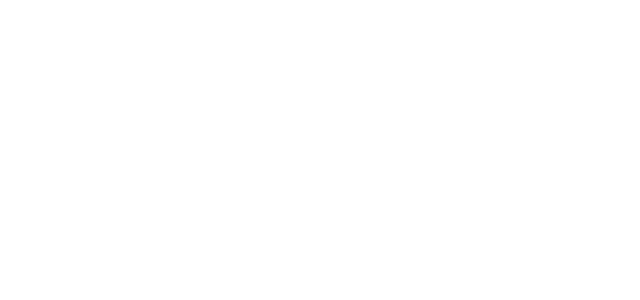
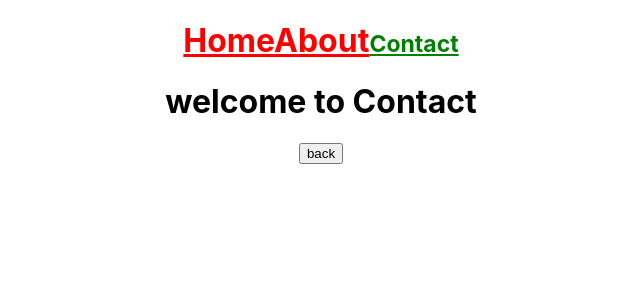
Before and after one commit to Hussain-0408/react-router-assignment, a React (Create React App) app: page /Contact in a window 1280 px wide. Shown: the top 300 px of the page, without its empty margins (319-959 px from the left). Built offline with nearby package versions, Linux system fonts and the light colour scheme.

Commit message:
practice code of router

```diff
--- a/package.json
+++ b/package.json
@@ -9,6 +9,7 @@
     "@testing-library/user-event": "^13.5.0",
     "react": "^19.1.1",
     "react-dom": "^19.1.1",
+    "react-router-dom": "^7.9.1",
     "react-scripts": "5.0.1",
     "web-vitals": "^2.1.4"
   },
--- a/src/App.js
+++ b/src/App.js
@@ -1,9 +1,26 @@
-
+import { Route, Routes, useNavigate } from 'react-router-dom';
 import './App.css';
+import Home from './components/Home';
+import Contact from './components/Contact';
+import Navbar from './components/Navbar';
+import About from './components/About';
+import PageNotfound from './components/PageNotfound';
 
 function App() {
+ const navigate = useNavigate();
   return (
     <div className="App">
+      <Navbar />
+      <Routes>
+
+        <Route path='/' element={<Home/>} />
+        <Route path='/About' element={<About/>} />
+        <Route path='/Contact' element={<Contact/>} />
+        <Route path ='*' element ={<PageNotfound /> } />
+      </Routes>
+      {/* <button onClick={()=> navigateTowhere()}>About</button> */}
+       {/* <button onClick={()=> navigateTo('/Contact')}>About</button> */}
+        <button onClick={()=>navigate(-1)}> back</button>
 
     </div>
   );
--- /dev/null
+++ b/src/components/About.js
@@ -0,0 +1,9 @@
+import React from 'react'
+
+function About() {
+  return (
+    <div>About</div>
+  )
+}
+
+export default About
--- /dev/null
+++ b/src/components/Contact.js
@@ -0,0 +1,14 @@
+import React from 'react'
+import { useNavigate } from 'react-router-dom'
+
+function Contact() {
+
+  return (
+    <div>
+        <h1>welcome to Contact</h1>
+
+    </div>
+  )
+}
+
+export default Contact
--- /dev/null
+++ b/src/components/Home.js
@@ -0,0 +1,11 @@
+import React from 'react'
+
+function Home() {
+  return (
+    <div>
+        <h1>welcome to Home</h1>
+    </div>
+  )
+}
+
+export default Home
--- /dev/null
+++ b/src/components/Navbar.js
@@ -0,0 +1,25 @@
+import React from 'react'
+import { NavLink } from 'react-router-dom'
+
+function Navbar() {
+    const NavLinkcss = ({isActive})=>{
+        return{
+            color: isActive ? "green" : "red",
+            fontsize: isActive ? "10px" : "20px",
+
+        }
+    }
+
+  return (
+    <div>
+        <h1>
+            <NavLink style = {NavLinkcss} to='/'>Home</NavLink>
+
+            <NavLink style = {NavLinkcss} to ='/About'>About</NavLink>
+            <NavLink style = {NavLinkcss} to='/Contact'>Contact</NavLink>
+        </h1>
+    </div>
+  )
+}
+
+export default Navbar
--- /dev/null
+++ b/src/components/PageNotfound.js
@@ -0,0 +1,9 @@
+import React from 'react'
+
+function PageNotfound() {
+  return (
+    <div>PageNotfound</div>
+  )
+}
+
+export default PageNotfound
--- a/src/index.css
+++ b/src/index.css
@@ -11,3 +11,8 @@ code {
   font-family: source-code-pro, Menlo, Monaco, Consolas, 'Courier New',
     monospace;
 }
+
+.active{
+  font-weight: bold;
+  font-size: 23px;
+}
--- a/src/index.js
+++ b/src/index.js
@@ -3,11 +3,14 @@ import ReactDOM from 'react-dom/client';
 import './index.css';
 import App from './App';
 import reportWebVitals from './reportWebVitals';
+import { BrowserRouter } from 'react-router-dom';
 
 const root = ReactDOM.createRoot(document.getElementById('root'));
 root.render(
   <React.StrictMode>
-    <App />
+    <BrowserRouter>
+      <App />
+    </BrowserRouter>
   </React.StrictMode>
 );
 
```
Also changed, not shown: 1 other file (tests, documents, lock files or other folders).
